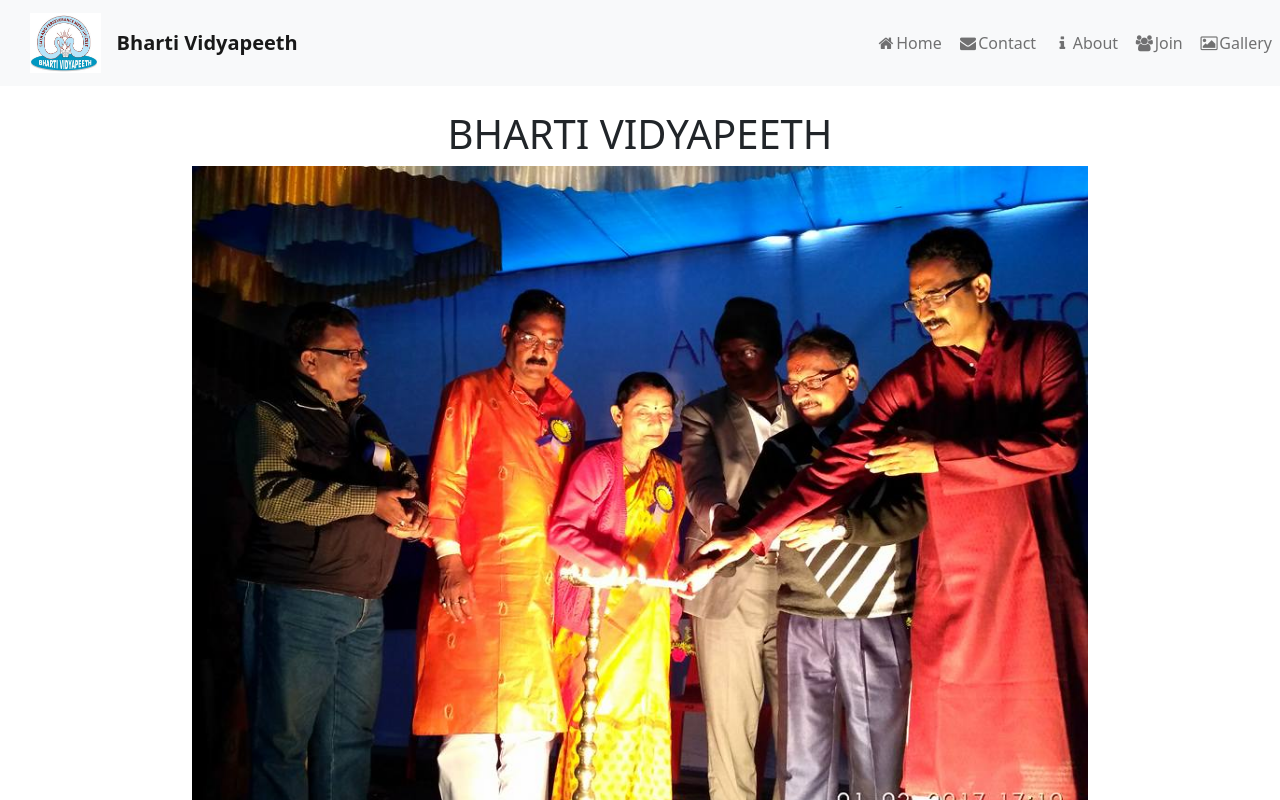
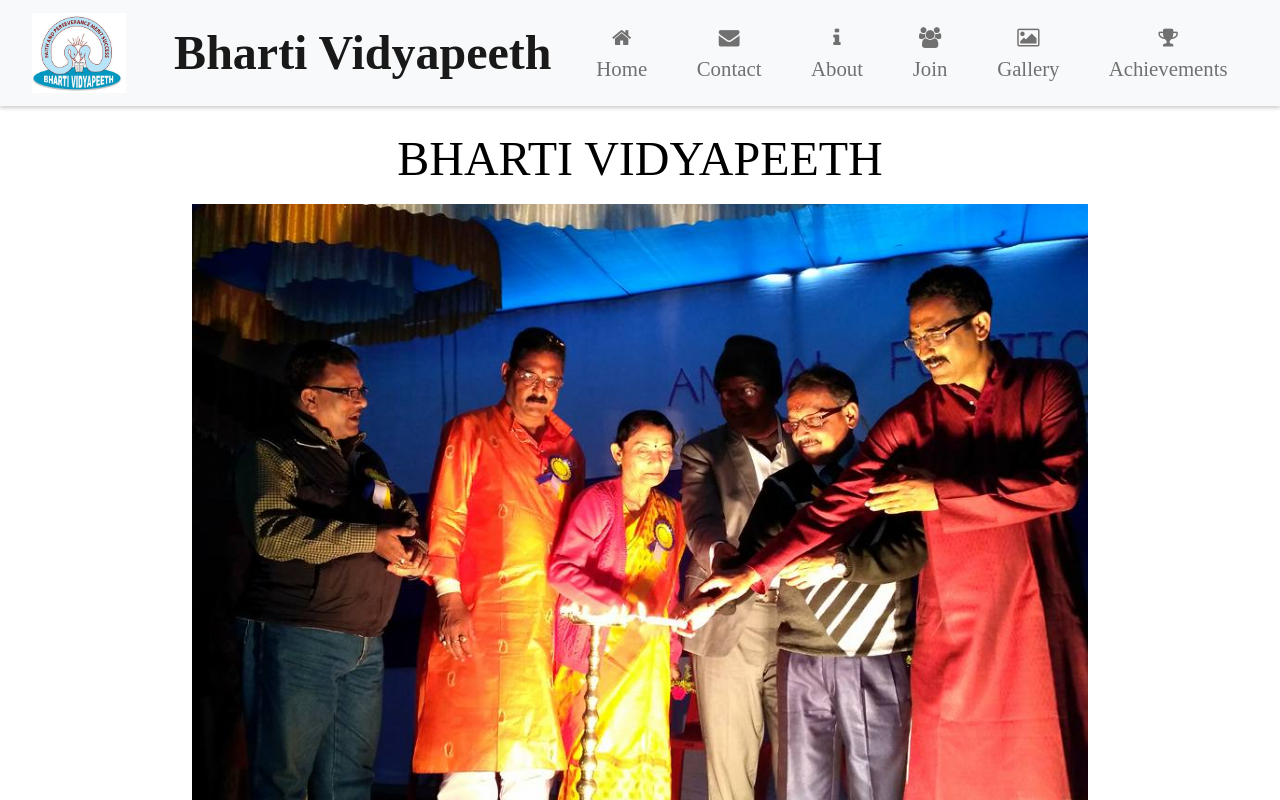
Before and after one commit to SatyamAnand98/BhartiVidyapeeth, a React (Create React App) app: page / in a window 1280 px wide. Shown: the top 800 px of the page. Built offline with nearby package versions, Linux system fonts and the light colour scheme.

Commit message:
maps size changed

```diff
--- a/src/Components/ContactUs/contact.js
+++ b/src/Components/ContactUs/contact.js
@@ -115,9 +115,15 @@ export default class ContactUs extends Component {
                                 title="Bharti Vidyapeeth Location"
                                 src="https://www.google.com/maps/embed?pb=!1m14!1m8!1m3!1d14521.918944358225!2d86.692112!3d24.503477!3m2!1i1024!2i768!4f13.1!3m3!1m2!1s0x0%3A0xfef3fe9d6d2d453a!2sBharti%20Vidyapeeth!5e0!3m2!1sen!2sin!4v1626678149707!5m2!1sen!2sin"
                                 style={{
-                                    width: "600px",
-                                    height: "500px",
-                                    border: "0",
+                                    "data-width": "",
+                                    "data-height": "auto",
+                                    "data-small-header": "false",
+                                    "data-adapt-container-width": "true",
+                                    "data-hide-cover": "false",
+                                    "data-show-facepile": "true",
+                                    // width: "600px",
+                                    // height: "500px",
+                                    // border: "0",
                                     allowfullscreen: "",
                                     loading: "lazy",
                                 }}
--- a/src/Components/Header.js
+++ b/src/Components/Header.js
@@ -13,16 +13,22 @@ export default class Header extends Component {
                         <a className="navbar-brand mt-2 mt-lg-0" href="home">
                             <img
                                 src="logo.jpg"
-                                height="60"
+                                height="80"
                                 alt=""
                                 loading="lazy"
                             />
                         </a>
                         <Navbar.Brand className="brand" href="/home">
-                            <b>Bharti Vidyapeeth</b>
+                            <b className="brand-name">Bharti Vidyapeeth</b>
                         </Navbar.Brand>
-                        <Navbar.Toggle aria-controls="basic-navbar-nav" />
-                        <Navbar.Collapse id="basic-navbar-nav">
+                        <Navbar.Toggle
+                            className="nav-toggle"
+                            aria-controls="basic-navbar-nav"
+                        />
+                        <Navbar.Collapse
+                            id="basic-navbar-nav"
+                            className="nav-collapse"
+                        >
                             <Nav className="ml-auto">
                                 <Nav.Link href="/home">
                                     {icons.home}Home
@@ -40,6 +46,9 @@ export default class Header extends Component {
                                 <Nav.Link href="/gallery">
                                     {icons.gallery}Gallery
                                 </Nav.Link>
+                                <Nav.Link href="/achievement">
+                                    {icons.achievements}Achievements
+                                </Nav.Link>
                             </Nav>
                         </Navbar.Collapse>
                     </Navbar>
@@ -51,24 +60,65 @@ export default class Header extends Component {
 
 const HeaderStyled = styled.div`
     .header {
-        // display: flex;
-        // align-items: center;
+        background-color: #fff;
+        box-shadow: 0 2px 4px 0 rgba(0, 0, 0, 0.2);
+        display: flex;
 
         .navbar-brand {
             img {
-                margin-left: 30px;
+                margin-left: 2rem;
+                justify-content: flex-start;
             }
         }
 
-        // .brand {
-        //     position: absolute;
-        //     left: 50%;
-        //     transform: translateX(-50%);
-        // }
+        .brand {
+            font-size: 3rem;
+            font-family: "Times New Roman", Times, serif;
+            .brand-name {
+                @media (min-width: 992px) {
+                    margin-left: 2rem;
+                    display: flex;
+                    justify-content: flex-center;
+                }
+            }
+        }
 
-        @media (min-width: 768px) {
-            .navbar-collapse {
-                justify-content: flex-end;
+        .nav-toggle {
+            border: none;
+            background: transparent;
+            outline: none;
+        }
+
+        .nav-collapse {
+            justify-content: flex-end;
+            margin-right: 2rem;
+        }
+    }
+
+    .nav-link {
+        pointer: cursor;
+        font-size: 1.3rem;
+        font-family: "Times New Roman", Times, serif;
+        color: #000;
+        margin-left: 0.5rem;
+        &:hover {
+            color: #fff !important;
+            background-color: #5a5b5c;
+            border-radius: 5px;
+        }
+    }
+
+    @media (max-width: 768px) {
+        .header {
+            .navbar-brand {
+                img {
+                    margin-left: 10px;
+                }
+            }
+
+            .brand {
+                font-size: 1.4rem;
+                font-family: "Times New Roman", Times, serif;
             }
         }
     }
--- a/src/Components/Home/HomeDisplay/Home.js
+++ b/src/Components/Home/HomeDisplay/Home.js
@@ -1,13 +1,26 @@
-import React, { Component } from 'react';
+import React, { Component } from "react";
+import styled from "styled-components";
 
 export default class Home extends Component {
-    render(){
-        return(
-            <section className="home">
+    render() {
+        return (
+            <HomeStyled className="home">
                 <h1>BHARTI VIDYAPEETH</h1>
-                <img src="school1.jpg" alt="child" style={{"width":"70%"}} />
-                <br></br><br></br>
-            </section>
-        )
+                <img src="school1.jpg" alt="child" style={{ width: "70%" }} />
+                <br></br>
+                <br></br>
+            </HomeStyled>
+        );
     }
 }
+
+const HomeStyled = styled.section`
+    font-family: "Times New Roman", Times, serif;
+    text-align: center;
+    h1 {
+        font-size: 3rem;
+        font-weight: 500;
+        color: #000;
+        margin-bottom: 1rem;
+    }
+`;
--- a/src/Components/pageNotFound/pageNotFound.js
+++ b/src/Components/pageNotFound/pageNotFound.js
@@ -1,14 +1,37 @@
 import React from "react";
+import styled from "styled-components";
 
 const PageNotFound = () => {
     return (
-        <div id="wrapper">
+        <PageNotFoundStyled id="wrapper">
             <img src="https://i.imgur.com/qIufhof.png" alt="Page Not Found" />
             <div id="info">
                 <h3>This page could not be found</h3>
             </div>
-        </div>
+        </PageNotFoundStyled>
     );
 };
 
+const PageNotFoundStyled = styled.div`
+    font-family: "Open Sans", sans-serif;
+    background: #f2f2f2;
+    border: 1px solid #ccc;
+    border-radius: 32px;
+    img {
+        width: 50%;
+        height: auto;
+    }
+
+    @media (max-width: 768px) {
+        margin: 0 auto;
+        width: 100%;
+        height: 100%;
+        font-family: "Open Sans", sans-serif;
+        img {
+            width: 100%;
+            height: auto;
+        }
+    }
+`;
+
 export default PageNotFound;
--- a/src/store/icons.js
+++ b/src/store/icons.js
@@ -16,4 +16,5 @@ export const icons = {
     call: <i className="fa fa-fw fa-phone"></i>,
     documents: <i className="fa fa-fw fa-file"></i>,
     gallery: <i className="fa fa-fw fa-image"></i>,
+    achievements: <i className="fa fa-fw fa-trophy"></i>,
 };
```
Also changed, not shown: src/urls/maps-photos.js (added, +16 -0 lines).
